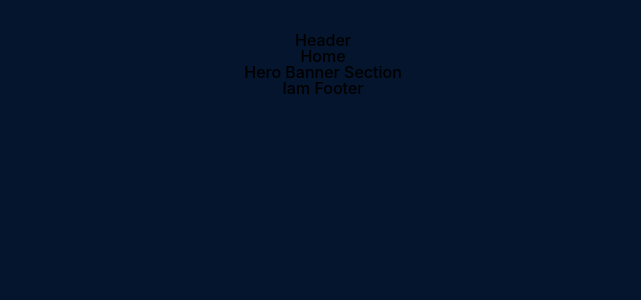
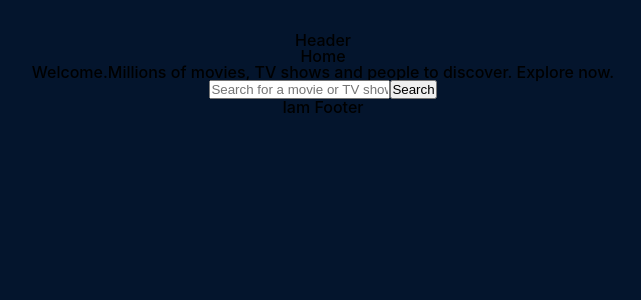
Before and after one commit to abdullahhgit/movie-show, a React (Vite) app: page / in a window 1280 px wide. Shown: the top 300 px of the page, without its empty margins (317-958 px from the left). Built offline with nearby package versions, Linux system fonts and the light colour scheme; no server answers.

Commit message:
Working on home banner

```diff
--- a/src/App.jsx
+++ b/src/App.jsx
@@ -18,12 +18,19 @@ function App() {
  console.log(`Iam url console ${url?.total_pages}`);
 
   useEffect(() => {
-    apiTesting();
+    fetchApiConfig();
   }, []);
 
-  const apiTesting = () => {
-    fetchDataFromApi("/movie/popular").then((res) => {      // For API testing
+  const fetchApiConfig = () => {
+    fetchDataFromApi("/configuration").then((res) => {      // For API testing
       console.log(res);
+
+   /*   const url = {
+        backdrop: res.images.secure_base_url + "original",
+        poster: res.images.secure_base_url + "original",
+        profile: res.images.secure_base_url + "original",
+      } */
+
       dispatch(getApiConfiguration(res));
     });
   }
--- /dev/null
+++ b/src/hooks/UseFetch.jsx
@@ -0,0 +1,29 @@
+import { useEffect, useState } from "react";
+import { fetchDataFromApi } from "../utils/api";
+
+const UseFetch = (url) => {
+    const [data, setData] = useState(null);
+    const [loading, setLoading] = useState(null);
+    const [error, setError] = useState(null);
+
+    useEffect(() => {
+        setLoading("Loading...");
+        setData(null);
+        setError(null);
+
+        fetchDataFromApi(url)
+        .then((res) => {
+            setLoading(false);
+            setData(res);
+        })
+
+        .catch((err) => {
+            setLoading(false);
+            setError("Something went wrong!");
+        });
+    }, [url]);
+
+    return {data, loading, error};
+};
+
+export default UseFetch;
--- a/src/pages/home/heroBanner/HeroBanner.jsx
+++ b/src/pages/home/heroBanner/HeroBanner.jsx
@@ -1,9 +1,47 @@
-import React from 'react'
+import React, { useEffect } from 'react'
+import { useState } from 'react'
+import { useNavigate } from 'react-router-dom';
+import UseFetch from '../../../hooks/UseFetch';
+import SearchResult from '../../searchResult/SearchResult';
 
 const HeroBanner = () => {
+  const [background, setBackground] = useState("");
+  const [query, setQuery] = useState("");
+
+  const navigate = useNavigate();
+
+  const searchQueryHandler = (event) => {
+    if(event.key === "Enter" && query.length > 0) {
+      navigate(`/search/${query}`);
+      <SearchResult />
+    }
+  }
+
+  const {data, loading} = UseFetch("/movie/upcoming");
+
+  useEffect(() => {
+    const bg = data?.results?.[Math.floor(Math.random() * 20)]?.backdrop_path;
+    setBackground(bg);
+  }, [data]);
+
   return (
-    <div>
-      Hero Banner Section
+    <div className='heroBanner'>
+      <div className="wrapper">
+        <div className="heroBannerContent">
+          <span className="title">Welcome.</span>
+          <span className="subTitle">
+            Millions of movies, TV shows and people to discover.
+            Explore now.
+          </span>
+          <div className="searchInput">
+            <input type="text" placeholder='Search for a movie or TV show'
+              onChange={(e) => setQuery(e.target.value)}
+              onKeyUp={searchQueryHandler}
+            />
+            <button>Search</button>
+          </div>
+        </div>
+      </div>
     </div>
   )
 }
```
